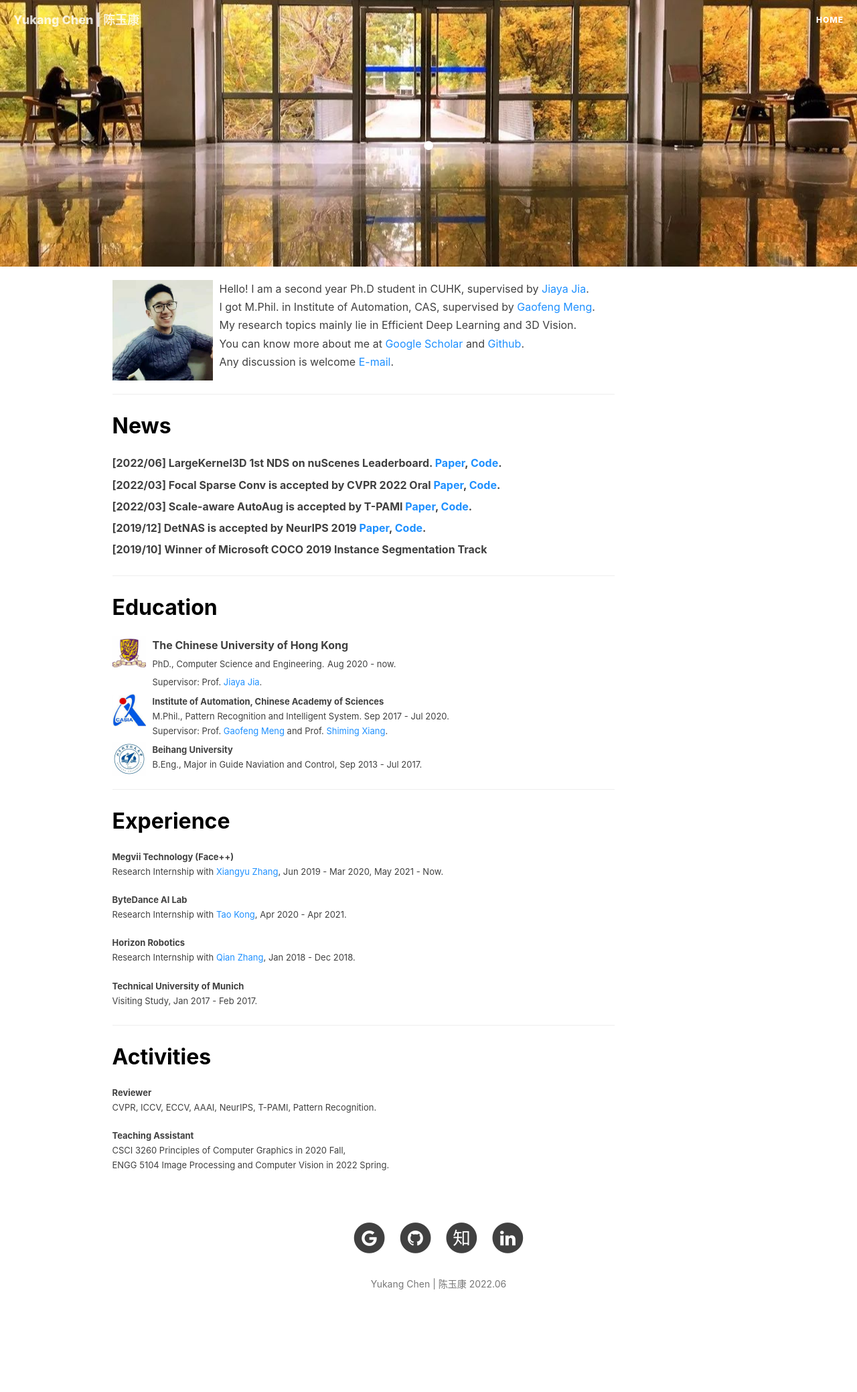
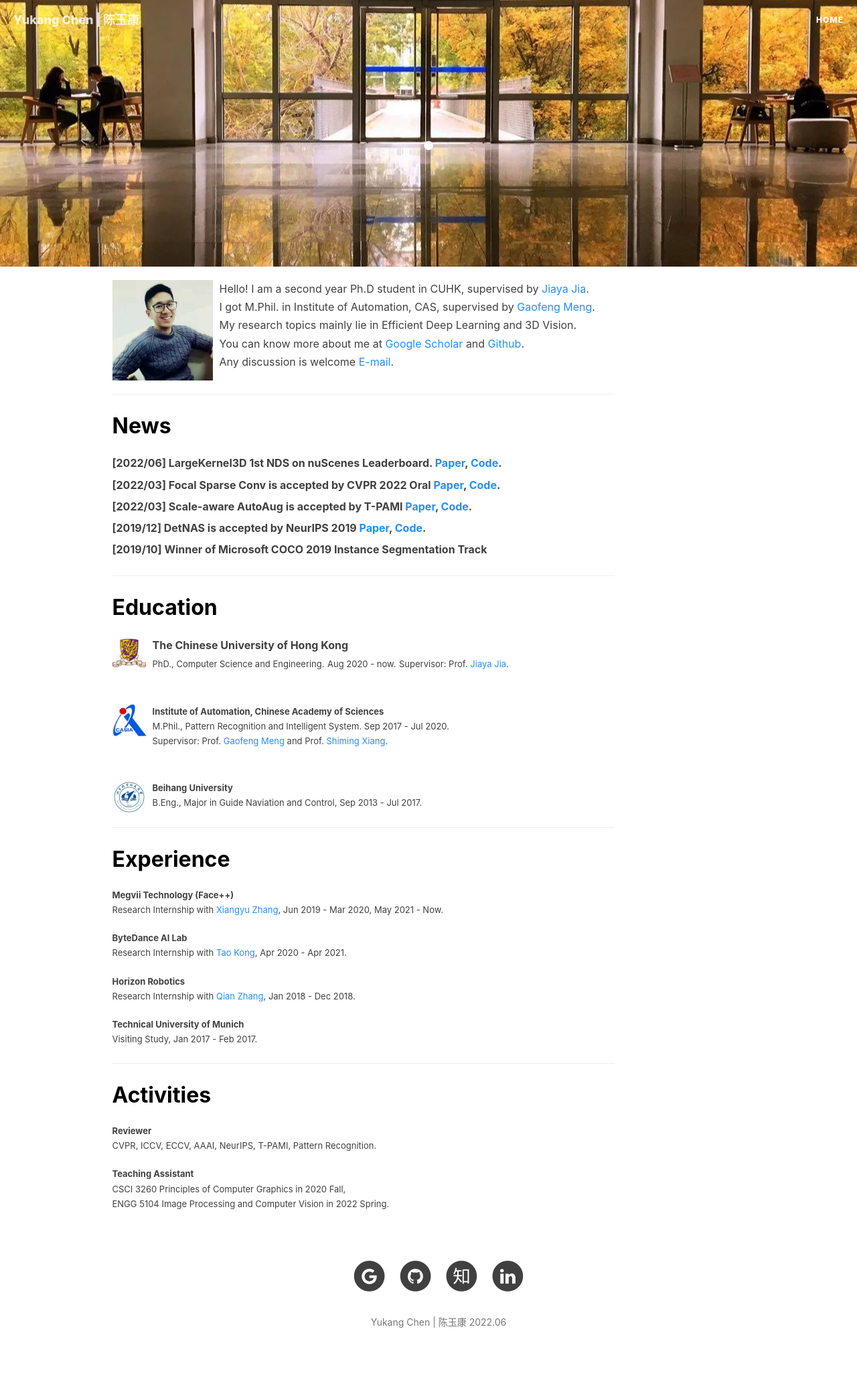
Before and after one commit to yukang2017/yukang2017.github.io, a Jekyll site: the page built from index.html, in a window 1280 px wide. Shown: the whole page at 67% size. Built offline with Jekyll 4.4.1, drawn with Linux system fonts in a browser that asks for light colours; nearby versions of some CDN libraries; the list of posts is cut into pages by our own code; comment, search, counter and statistics services are not loaded; before the commit the page ends 2021 px from its top, so only the background shows below that.

Commit message:
Update index.html

```diff
--- a/index.html
+++ b/index.html
@@ -84,12 +84,13 @@ description: ""
 						 The Chinese University of Hong Kong
 				 </strong> <br>
 					<font size="2.7">PhD., Computer Science and Engineering.</font>
-					<font size="2.7">Aug 2020 - now.</font> <br>
+					<font size="2.7">Aug 2020 - now.</font>
 					<font size="2.7">Supervisor: Prof. <a target="_blank"
 					   href="http://jiaya.me/"><font color="DodgerBlue">Jiaya Jia</font>.</a>
 				</p>
 			</div>
 		</div>
+	<br>
 
 		<div class="media">
 			<a name="fsaf" class="pull-left">
@@ -108,6 +109,7 @@ description: ""
 				</p>
 			</div>
 		</div>
+	<br>
 
 		<div class="media">
 			<a name="fsaf" class="pull-left">
```
